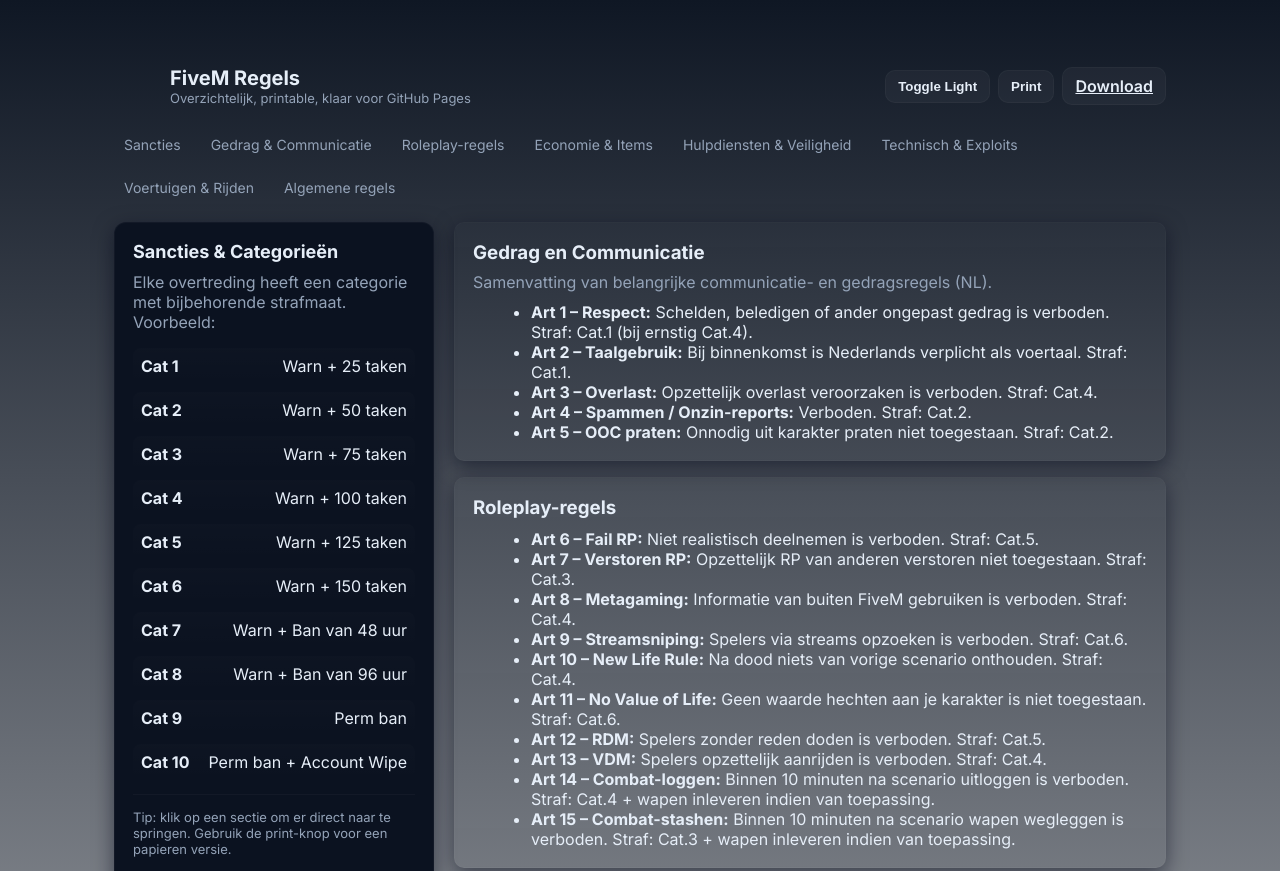
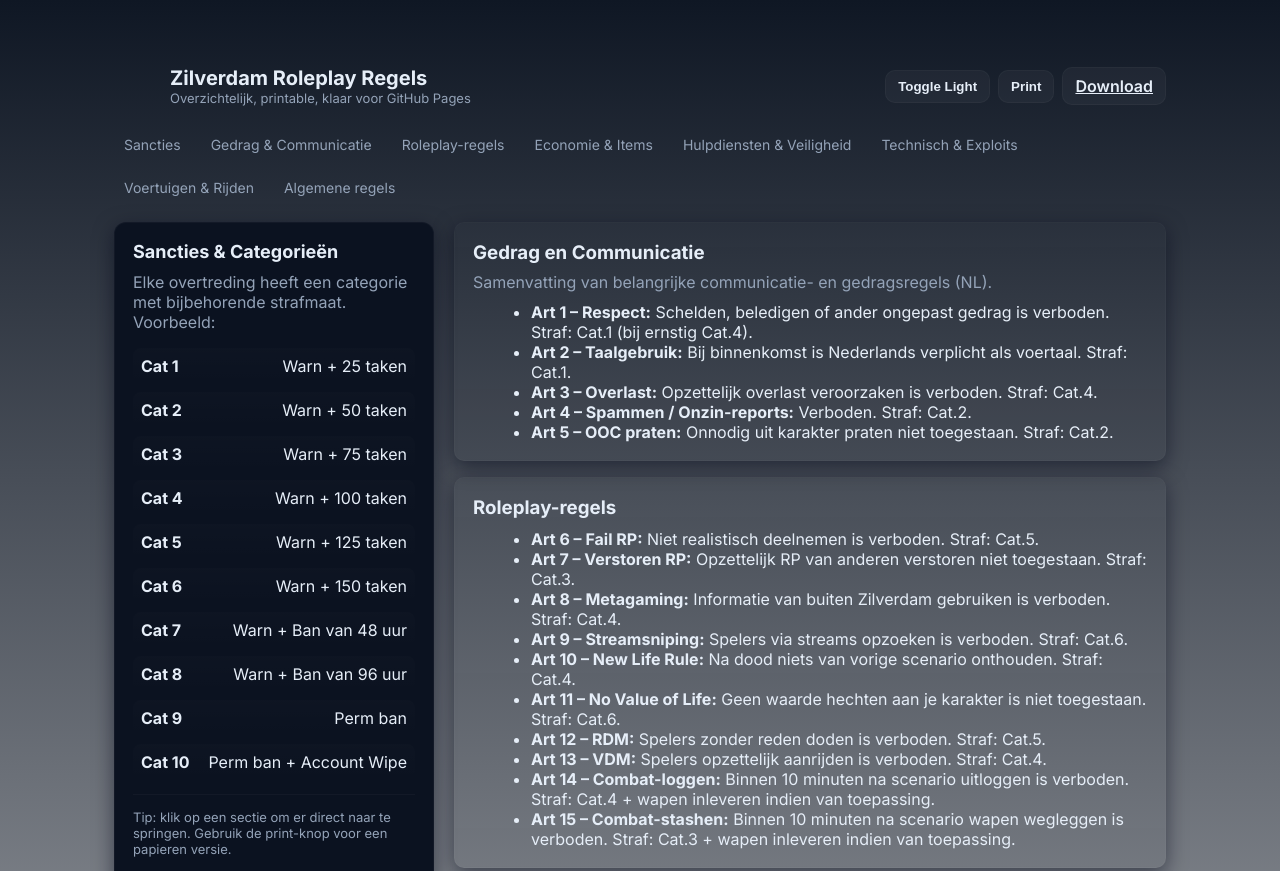
Before and after one commit to apv-zilverdam/zilverdamAPV, a plain HTML site: page index.html in a window 1280 px wide. Shown: the top 871 px of the page. Drawn offline with Linux system fonts and the light colour scheme.

Commit message:
Update index.html
ddddddd

```diff
--- a/index.html
+++ b/index.html
@@ -1,6 +1,6 @@
 <!--
 fivem-rules-website.html
-Single-file responsive website to present FiveM server regels/regulation.
+Single-file responsive website to present Zilverdam server regels/regulation.
 How to use:
 1. Save this file as `index.html`.
 2. Create a new GitHub repo and upload `index.html`.
@@ -15,8 +15,8 @@ Replace or extend the sections with your final rules.
 <head>
   <meta charset="utf-8">
   <meta name="viewport" content="width=device-width,initial-scale=1">
-  <title>FiveM Regels — Server Reglement</title>
-  <meta name="description" content="Clean en overzichtelijke presentatie van de regels voor een FiveM server.">
+  <title>Zilverdam Roleplay — Server Regels</title>
+  <meta name="description" content="Clean en overzichtelijke presentatie van de regels voor een Zilverdam server.">
   <link rel="preconnect" href="https://fonts.gstatic.com" crossorigin>
   <link href="https://fonts.googleapis.com/css2?family=Inter:wght@300;400;600;700&display=swap" rel="stylesheet">
   <style>
@@ -70,7 +70,7 @@ Replace or extend the sections with your final rules.
       <div class="logo">
         <svg width="44" height="44" viewBox="0 0 24 24" fill="none" aria-hidden><rect width="24" height="24" rx="6" fill="url(#g)"/></svg>
         <div>
-          <div class="brand">FiveM Regels</div>
+          <div class="brand">Zilverdam Roleplay Regels</div>
           <div class="tag">Overzichtelijk, printable, klaar voor GitHub Pages</div>
         </div>
       </div>
@@ -131,7 +131,7 @@ Replace or extend the sections with your final rules.
           <ul class="rules">
             <li><strong>Art 6 – Fail RP:</strong> Niet realistisch deelnemen is verboden. Straf: Cat.5.</li>
             <li><strong>Art 7 – Verstoren RP:</strong> Opzettelijk RP van anderen verstoren niet toegestaan. Straf: Cat.3.</li>
-            <li><strong>Art 8 – Metagaming:</strong> Informatie van buiten FiveM gebruiken is verboden. Straf: Cat.4.</li>
+            <li><strong>Art 8 – Metagaming:</strong> Informatie van buiten Zilverdam gebruiken is verboden. Straf: Cat.4.</li>
             <li><strong>Art 9 – Streamsniping:</strong> Spelers via streams opzoeken is verboden. Straf: Cat.6.</li>
             <li><strong>Art 10 – New Life Rule:</strong> Na dood niets van vorige scenario onthouden. Straf: Cat.4.</li>
             <li><strong>Art 11 – No Value of Life:</strong> Geen waarde hechten aan je karakter is niet toegestaan. Straf: Cat.6.</li>
@@ -195,7 +195,7 @@ Replace or extend the sections with your final rules.
         </section>
 
         <footer>
-          © "Jouw Servernaam" — Pas regels aan voordat je publiceert. Gebruik de download-knop om een copy van deze pagina te krijgen (HTML).
+          © "Zilverdam Roleplay" — Pas regels aan voordat je publiceert. Gebruik de download-knop om een copy van deze pagina te krijgen (HTML).
         </footer>
       </main>
     </div>
```
